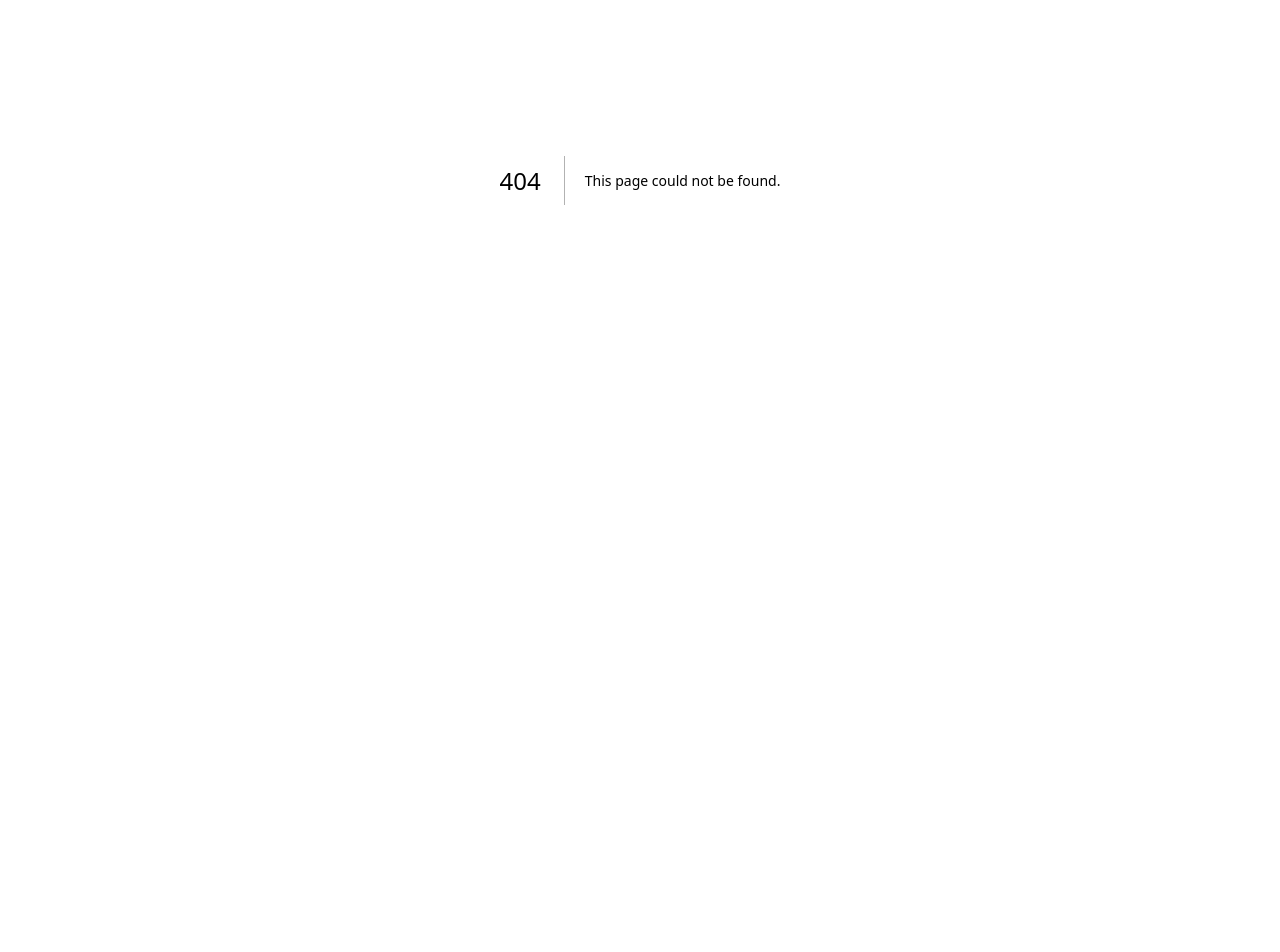
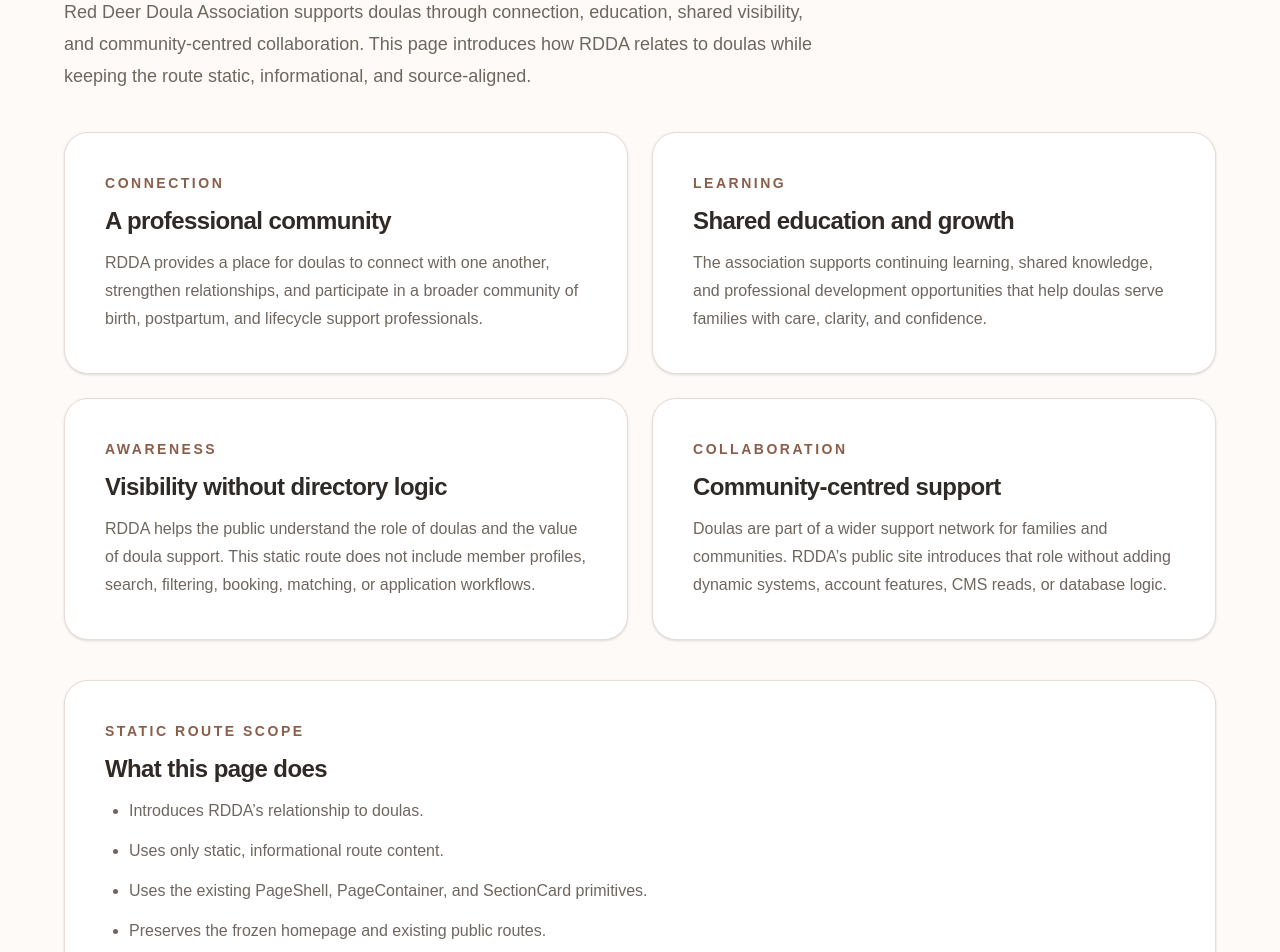
Before and after one commit to hickdwayne-rdp/rdda-platform, a Next.js app in the folder repo/: page /doulas in a window 1280 px wide. Before the commit this address had no page. Shown: the part 220-1172 px from the top of the page. Before the commit the page ends 800 px from the top, so only its background shows below. Built offline with nearby package versions, Linux system fonts and the light colour scheme.

Commit message:
Add missing RDDA doulas page route

```diff
--- /dev/null
+++ b/repo/src/app/doulas/page.tsx
@@ -0,0 +1,147 @@
+import { PageContainer } from "@/components/layout/PageContainer";
+import { PageShell } from "@/components/layout/PageShell";
+import { SectionCard } from "@/components/ui/SectionCard";
+
+export default function DoulasPage() {
+  return (
+    <PageShell>
+      <PageContainer>
+        <main className="space-y-10 py-12 md:py-16">
+          <section className="space-y-5">
+            <p className="text-sm font-semibold uppercase tracking-[0.2em] text-primary">
+              For doulas
+            </p>
+
+            <div className="space-y-4">
+              <h1 className="max-w-4xl text-4xl font-semibold tracking-tight text-foreground md:text-5xl">
+                Supporting doulas who support families across Central Alberta.
+              </h1>
+
+              <p className="max-w-3xl text-lg leading-8 text-muted-foreground">
+                Red Deer Doula Association supports doulas through connection,
+                education, shared visibility, and community-centred collaboration.
+                This page introduces how RDDA relates to doulas while keeping the
+                route static, informational, and source-aligned.
+              </p>
+            </div>
+          </section>
+
+          <section className="grid gap-6 md:grid-cols-2">
+            <SectionCard>
+              <div className="space-y-3">
+                <p className="text-sm font-semibold uppercase tracking-[0.18em] text-primary">
+                  Connection
+                </p>
+                <h2 className="text-2xl font-semibold tracking-tight text-foreground">
+                  A professional community
+                </h2>
+                <p className="leading-7 text-muted-foreground">
+                  RDDA provides a place for doulas to connect with one another,
+                  strengthen relationships, and participate in a broader community
+                  of birth, postpartum, and lifecycle support professionals.
+                </p>
+              </div>
+            </SectionCard>
+
+            <SectionCard>
+              <div className="space-y-3">
+                <p className="text-sm font-semibold uppercase tracking-[0.18em] text-primary">
+                  Learning
+                </p>
+                <h2 className="text-2xl font-semibold tracking-tight text-foreground">
+                  Shared education and growth
+                </h2>
+                <p className="leading-7 text-muted-foreground">
+                  The association supports continuing learning, shared knowledge,
+                  and professional development opportunities that help doulas serve
+                  families with care, clarity, and confidence.
+                </p>
+              </div>
+            </SectionCard>
+
+            <SectionCard>
+              <div className="space-y-3">
+                <p className="text-sm font-semibold uppercase tracking-[0.18em] text-primary">
+                  Awareness
+                </p>
+                <h2 className="text-2xl font-semibold tracking-tight text-foreground">
+                  Visibility without directory logic
+                </h2>
+                <p className="leading-7 text-muted-foreground">
+                  RDDA helps the public understand the role of doulas and the value
+                  of doula support. This static route does not include member
+                  profiles, search, filtering, booking, matching, or application
+                  workflows.
+                </p>
+              </div>
+            </SectionCard>
+
+            <SectionCard>
+              <div className="space-y-3">
+                <p className="text-sm font-semibold uppercase tracking-[0.18em] text-primary">
+                  Collaboration
+                </p>
+                <h2 className="text-2xl font-semibold tracking-tight text-foreground">
+                  Community-centred support
+                </h2>
+                <p className="leading-7 text-muted-foreground">
+                  Doulas are part of a wider support network for families and
+                  communities. RDDA’s public site introduces that role without
+                  adding dynamic systems, account features, CMS reads, or database
+                  logic.
+                </p>
+              </div>
+            </SectionCard>
+          </section>
+
+          <section className="space-y-6">
+            <SectionCard>
+              <div className="space-y-3">
+                <p className="text-sm font-semibold uppercase tracking-[0.18em] text-primary">
+                  Static route scope
+                </p>
+                <h2 className="text-2xl font-semibold tracking-tight text-foreground">
+                  What this page does
+                </h2>
+                <ul className="list-disc space-y-3 pl-6 leading-7 text-muted-foreground">
+                  <li>Introduces RDDA’s relationship to doulas.</li>
+                  <li>Uses only static, informational route content.</li>
+                  <li>
+                    Uses the existing PageShell, PageContainer, and SectionCard
+                    primitives.
+                  </li>
+                  <li>Preserves the frozen homepage and existing public routes.</li>
+                </ul>
+              </div>
+            </SectionCard>
+
+            <SectionCard>
+              <div className="space-y-3">
+                <p className="text-sm font-semibold uppercase tracking-[0.18em] text-primary">
+                  Deferred functionality
+                </p>
+                <h2 className="text-2xl font-semibold tracking-tight text-foreground">
+                  What this page does not do
+                </h2>
+                <ul className="list-disc space-y-3 pl-6 leading-7 text-muted-foreground">
+                  <li>Does not create a doula directory.</li>
+                  <li>
+                    Does not include doula profiles, filtering, search, booking,
+                    or matching.
+                  </li>
+                  <li>
+                    Does not add forms, accounts, applications, authentication,
+                    or API logic.
+                  </li>
+                  <li>
+                    Does not read from Payload, Supabase, a CMS, or a database.
+                  </li>
+                </ul>
+              </div>
+            </SectionCard>
+          </section>
+        </main>
+      </PageContainer>
+    </PageShell>
+  );
+}
```
